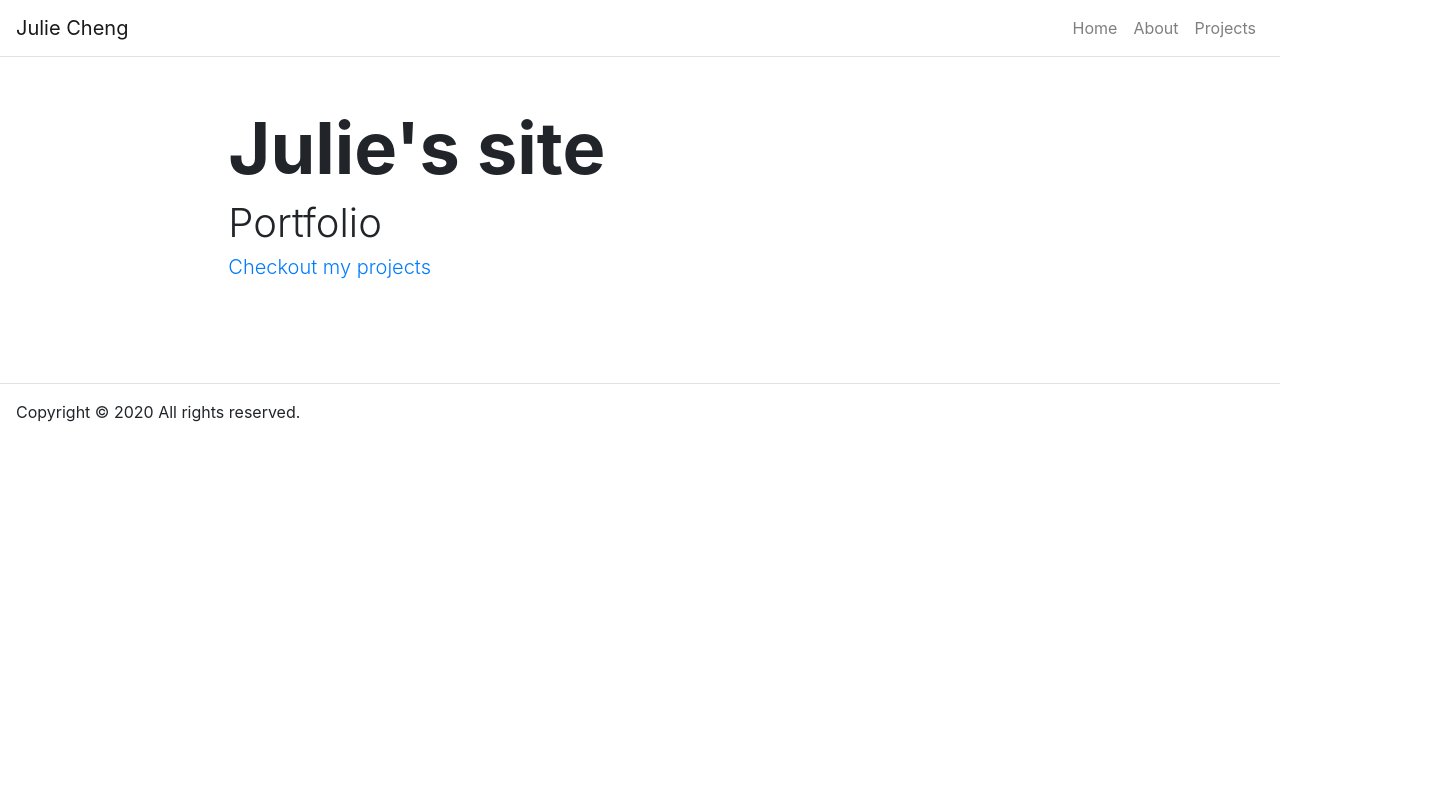
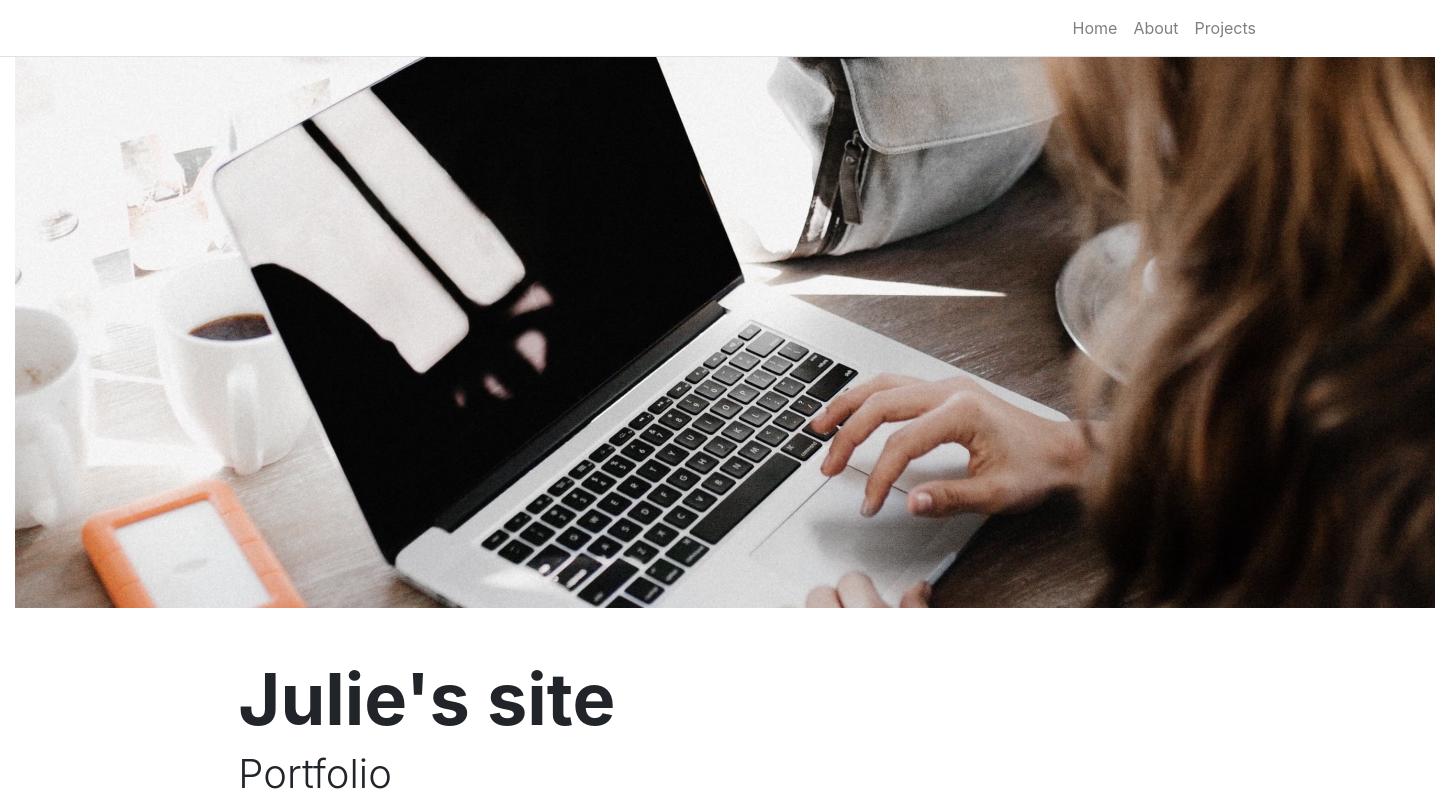
Before and after one commit to jj49411/portfolio, a React (Create React App) app: page / in a window 1280 px wide. Shown: the top 800 px of the page, 1435 px wide, since content can reach past the window. Built offline with nearby package versions, Linux system fonts and the light colour scheme.

Commit message:
feat: update homepage with image

```diff
--- a/src/App.js
+++ b/src/App.js
@@ -44,7 +44,7 @@ class App extends React.Component {
       <Router>
         <Container className='p-0' fluid={true}>
           <Navbar className='border-bottom' bg='transparent' expand='lg'>
-            <Navbar.Brand>Julie Cheng</Navbar.Brand>
+            {/* <Navbar.Brand>Julie Cheng</Navbar.Brand> */}
             <Navbar.Toggle className='border-0' aria-controls='navbar-toggle'></Navbar.Toggle>
             <Navbar.Collapse id='navbar-toggle'>
               <Nav className='ml-auto'>
--- a/src/pages/HomePage.js
+++ b/src/pages/HomePage.js
@@ -1,12 +1,18 @@
 import React from 'react';
 import HomeTitle from '../components/HomeTitle';
 import ProjectsPage from './ProjectsPage';
+
+import pic1 from '../assets/images/pic1.jpeg';
+import Container from 'react-bootstrap/Container';
 
 
 function HomePage(props) {
 
   return (
-    <HomeTitle title={props.title} subTitle={props.subTitle} text={props.text}></HomeTitle>
+    <Container fluid={true}>
+       <img src={pic1} width='1420'></img>
+       <HomeTitle title={props.title} subTitle={props.subTitle} text={props.text}></HomeTitle>
+    </Container>
   );
 }
 
```
Also changed, not shown: src/assets/images/pic1.jpeg (added), src/assets/images/pic2.jpeg (added).
